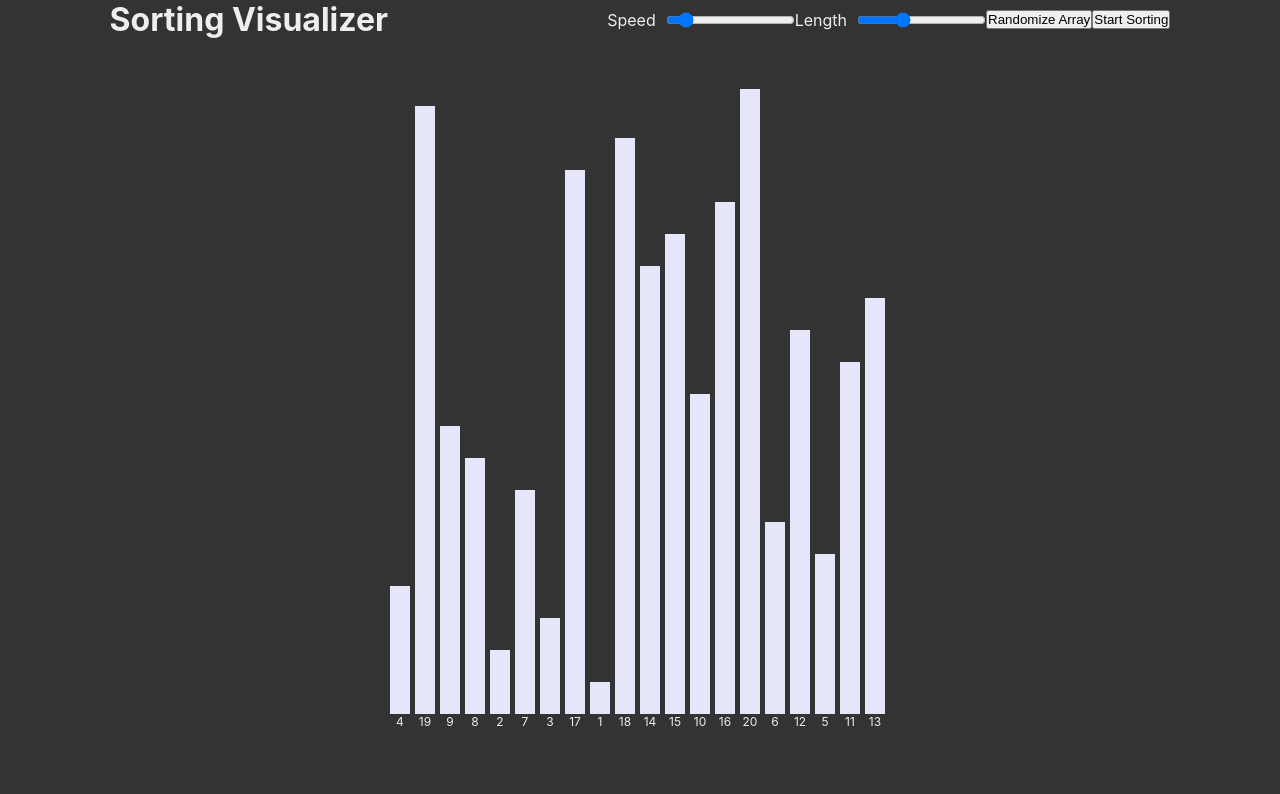
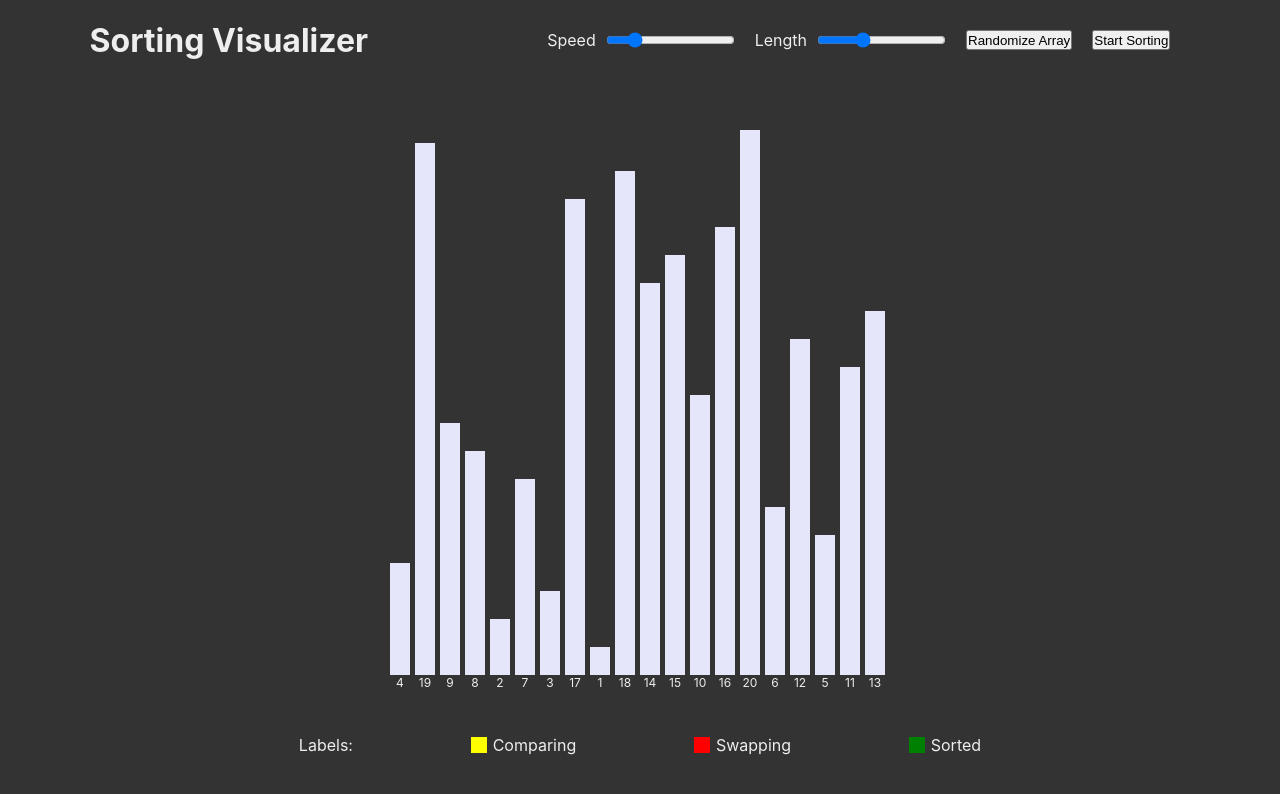
Before and after one commit to PranayBajracharya/Sorting-Visualizer, a React (Create React App) app: page / in a window 1280 px wide. Shown: the top 794 px of the page. Built offline with nearby package versions, Linux system fonts and the light colour scheme.

Commit message:
feat: styles added

```diff
--- /dev/null
+++ b/src/App.css
@@ -0,0 +1,6 @@
+.App {
+    display: flex;
+    flex-direction: column;
+    align-items: center;
+    height: 100vh;
+}
--- a/src/App.tsx
+++ b/src/App.tsx
@@ -1,7 +1,8 @@
-import React, { useState, useEffect } from "react";
+import { useState, useEffect } from "react";
 
 import bubbleSort from "./algorithms/bubbleSort";
 
+import "./App.css";
 import Main from "./components/Main/Main";
 import Header from "./components/Header/Header";
 
@@ -25,11 +26,20 @@ function App() {
     const [sortedIndex, setSortedIndex] = useState<number[]>([]);
     const [speed, setSpeed] = useState<number>(20);
     const [length, setLength] = useState<number>(20);
+    const [isSorting, setIsSorting] = useState<boolean>(false);
     const [sortingArray, setSortingArray] = useState<number[]>(
         randomizedArray(length)
     );
 
-    const randomize = () => {
+    const reset = (): void => {
+        setSwapping([]);
+        setComparing([]);
+        setSortedIndex([]);
+        setIsSorting(false);
+    }
+
+    const randomize = (): void => {
+        reset();
         setSortingArray(randomizedArray(length));
     };
 
@@ -37,9 +47,11 @@ function App() {
         setSortingArray(randomizedArray(length));
     }, [length]);
 
-    const SortHandler = () => {
+    const SortHandler = (): void => {
+        reset();
+        setIsSorting(true);
         const order = bubbleSort(sortingArray);
-        console.log(order);
+        // console.log(order);
         for (let i = 0; i < order.length; i++) {
             setTimeout(() => {
                 const [j, k, arr, index] = order[i];
@@ -47,13 +59,16 @@ function App() {
                 setSwapping([]);
 
                 if (arr !==null && j !== null && k !== null) {
-                    console.log(arr, i)
                     setSortingArray(arr);
                     setSwapping([j, k]);
                 }
 
                 if (index !== null) {
                     setSortedIndex((prevState) => [...prevState, index]);
+                }
+
+                if (i === order.length - 1) {
+                    setIsSorting(false);
                 }
             }, i * (1000 / speed));
         }
@@ -68,6 +83,7 @@ function App() {
                 length={length}
                 setSpeed={setSpeed}
                 setLength={setLength}
+                isSorting={isSorting}
             />
             <Main
                 sortingArray={sortingArray}
--- a/src/components/Bar/Bar.module.css
+++ b/src/components/Bar/Bar.module.css
@@ -8,7 +8,6 @@
 }
 
 .bar {
-    /* background-color: lavender; */
     min-width: 20px;
     position: relative;
 }
--- a/src/components/Header/Header.module.css
+++ b/src/components/Header/Header.module.css
@@ -1,11 +1,17 @@
 .header {
     display: flex;
     justify-content: space-around;
+    align-items: center;
+    width: 100%;
+    height: 10vh;
 }
 
 .settings {
     display: flex;
-    align-items: center;
+}
+
+.settings > * {
+    margin-right: 20px;
 }
 
 .slider {
--- a/src/components/Header/Header.tsx
+++ b/src/components/Header/Header.tsx
@@ -8,8 +8,17 @@ const Header: React.FC<{
     length: number;
     setSpeed: (number: number) => void;
     setLength: (number: number) => void;
+    isSorting: boolean;
 }> = (props) => {
-    const { setStart, randomize, speed, length, setSpeed, setLength } = props;;
+    const {
+        setStart,
+        randomize,
+        speed,
+        length,
+        setSpeed,
+        setLength,
+        isSorting,
+    } = props;
 
     const speedHandler = (event: any) => {
         setSpeed(event.target.valueAsNumber);
@@ -28,10 +37,11 @@ const Header: React.FC<{
                     <input
                         id="speed"
                         type="range"
-                        min="10"
+                        min="1"
                         max="100"
                         value={speed}
                         onChange={speedHandler}
+                        disabled={isSorting}
                     />
                 </div>
                 <div className={classes.slider}>
@@ -43,10 +53,15 @@ const Header: React.FC<{
                         max="50"
                         value={length}
                         onChange={lengthHandler}
+                        disabled={isSorting}
                     />
                 </div>
-                <button onClick={randomize}>Randomize Array</button>
-                <button onClick={setStart}>Start Sorting</button>
+                <button onClick={randomize} disabled={isSorting}>
+                    Randomize Array
+                </button>
+                <button onClick={setStart} disabled={isSorting}>
+                    Start Sorting
+                </button>
             </div>
         </header>
     );
--- a/src/components/Main/Main.module.css
+++ b/src/components/Main/Main.module.css
@@ -4,5 +4,25 @@
     justify-content: center;
     margin-top: 50px;
     font-size: 12px;
-    height: 80vh;
+    height: 70vh;
 }
+
+.labels {
+    display: flex;
+    justify-content: space-around;
+    align-items: center;
+    max-width: 800px;
+    width: 100%;
+    flex-grow: 1;
+}
+
+.labels > div {
+    display: flex;
+    align-items: center;
+}
+
+.colorBox {
+    width: 16px;
+    height: 16px;
+    margin-right: 6px;
+}
--- a/src/components/Main/Main.tsx
+++ b/src/components/Main/Main.tsx
@@ -12,6 +12,7 @@ const Main: React.FC<{
 }> = (props) => {
     const { sortingArray, comparing, swapping, sorted, length } = props;
     return (
+        <>
             <div className={classes.main}>
                 {sortingArray.map((arrayItem, index) => {
                     let color: string = "lavender";
@@ -37,6 +38,37 @@ const Main: React.FC<{
                     );
                 })}
             </div>
+            <div className={classes.labels}>
+                <div>Labels: </div>
+                <div>
+                    <div
+                        className={classes.colorBox}
+                        style={{
+                            backgroundColor: "yellow",
+                        }}
+                    ></div>
+                    <span>Comparing</span>
+                </div>
+                <div>
+                    <div
+                        className={classes.colorBox}
+                        style={{
+                            backgroundColor: "red",
+                        }}
+                    ></div>
+                    <span>Swapping</span>
+                </div>
+                <div>
+                    <div
+                        className={classes.colorBox}
+                        style={{
+                            backgroundColor: "green",
+                        }}
+                    ></div>
+                    <span>Sorted</span>
+                </div>
+            </div>
+        </>
     );
 };
 
```
Lines whose indentation alone changed are shown as unchanged.
